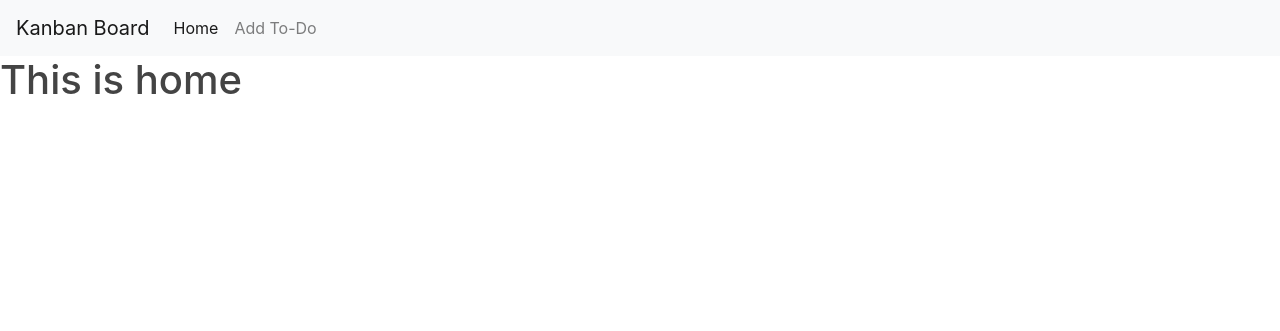
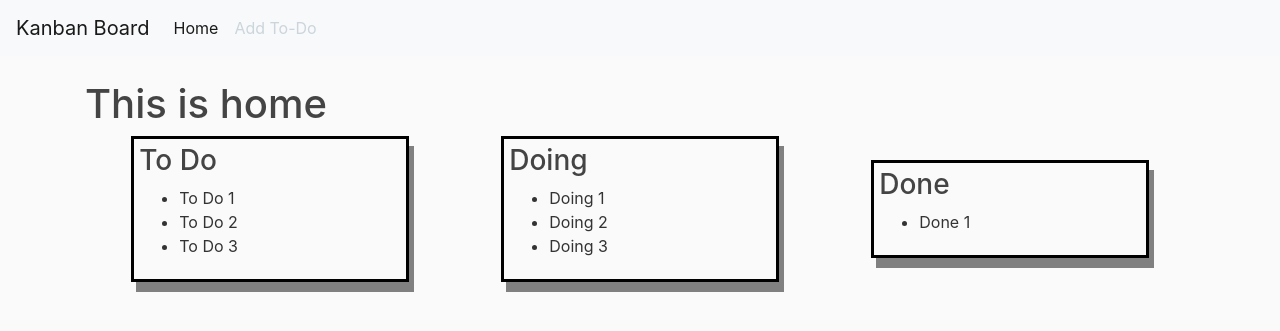
Before and after one commit to jasonyliang/Kanban-Board, a Flask app: page / in a window 1280 px wide. Shown: the top 331 px of the page. Run offline with Flask 2, Linux system fonts and the light colour scheme; some libraries are stand-ins or nearby versions.

Commit message:
fix navbar

```diff
--- a/kanban/static/main.css
+++ b/kanban/static/main.css
@@ -12,6 +12,8 @@ h5,
 h6 {
   color: #444444;
 }
+
+
 
 .bg-steel {
   background-color: #5f788a;
@@ -83,3 +85,14 @@ a.article-title:hover {
 .account-heading {
   font-size: 2.5rem;
 }
+
+
+.boxstyles {
+  padding: 5px;
+  text-align: left;
+  box-shadow: 5px 10px grey;
+  margin: auto;
+  border-color: black;
+  border-style: solid;
+  border-width: 3px;
+}
--- a/kanban/templates/base.html
+++ b/kanban/templates/base.html
@@ -1,15 +1,21 @@
 <!DOCTYPE html>
 <html lang="en">
 <head>
-    <meta charset="utf-8">
+
+  <meta charset="utf-8" />
+    <meta http-equiv="X-UA-Compatible" content="IE=edge" />
+
+    <meta
+      name="viewport"
+      content="width=device-width, initial-scale=1, shrink-to-fit=no"
+    />
+    <link rel="stylesheet" href="https://maxcdn.bootstrapcdn.com/bootstrap/4.0.0/css/bootstrap.min.css" integrity="sha384-Gn5384xqQ1aoWXA+058RXPxPg6fy4IWvTNh0E263XmFcJlSAwiGgFAW/dAiS6JXm" crossorigin="anonymous">
+    <link rel="stylesheet" type="text/css" href="{{ url_for('static', filename='main.css')}}" />
     <title>Kanban Board</title>
-    <link rel="stylesheet" type="text/css" href="{{ url_for('static', filename='main.css')}}" />
-  <link rel="stylesheet" href="https://maxcdn.bootstrapcdn.com/bootstrap/4.2.1/css/bootstrap.min.css">
-  <script src="https://ajax.googleapis.com/ajax/libs/jquery/3.3.1/jquery.min.js"></script>
-  <script src="https://cdnjs.cloudflare.com/ajax/libs/popper.js/1.14.6/umd/popper.min.js"></script>
-  <script src="https://maxcdn.bootstrapcdn.com/bootstrap/4.2.1/js/bootstrap.min.js"></script>
+
 <body>
-    <nav class="navbar navbar-expand-sm bg-light navbar-light">
+    <header class="site-header">
+        <nav class="navbar navbar-expand-sm bg-light navbar-light fixed-top">
             <div class="navbar-brand">Kanban Board</div>
                 <ul class="navbar-nav">
                     <li class="nav-item active">
@@ -20,6 +26,12 @@
                     </li>
             </ul>
         </nav>
+    </header>
+    <main role="main" class="container">
         {% block content %}{% endblock %}
+    </main>
+<script src="https://ajax.googleapis.com/ajax/libs/jquery/3.3.1/jquery.min.js"></script>
+  <script src="https://cdnjs.cloudflare.com/ajax/libs/popper.js/1.14.6/umd/popper.min.js"></script>
+  <script src="https://maxcdn.bootstrapcdn.com/bootstrap/4.2.1/js/bootstrap.min.js"></script>
 </body>
 </html>
--- a/kanban/templates/home.html
+++ b/kanban/templates/home.html
@@ -1,4 +1,29 @@
 {% extends "base.html" %} {% block content %}
 <h1>This is home</h1>
-
+<div class="container-fluid">
+    <div class="row">
+    <div class="col-md-3 boxstyles">
+        <h3>To Do</h3>
+        <ul>
+            <li>To Do 1</li>
+            <li>To Do 2</li>
+            <li>To Do 3</li>
+        </ul>
+    </div>
+    <div class="col-md-3 boxstyles">
+        <h3>Doing</h3>
+        <ul>
+            <li>Doing 1</li>
+            <li>Doing 2</li>
+            <li>Doing 3</li>
+        </ul>
+    </div>
+    <div class="col-md-3 boxstyles">
+        <h3>Done</h3>
+        <ul>
+            <li>Done 1</li>
+        </ul>
+    </div>
+</div>
+    </div>
 {% endblock content %}
```
Lines whose indentation alone changed are shown as unchanged.
